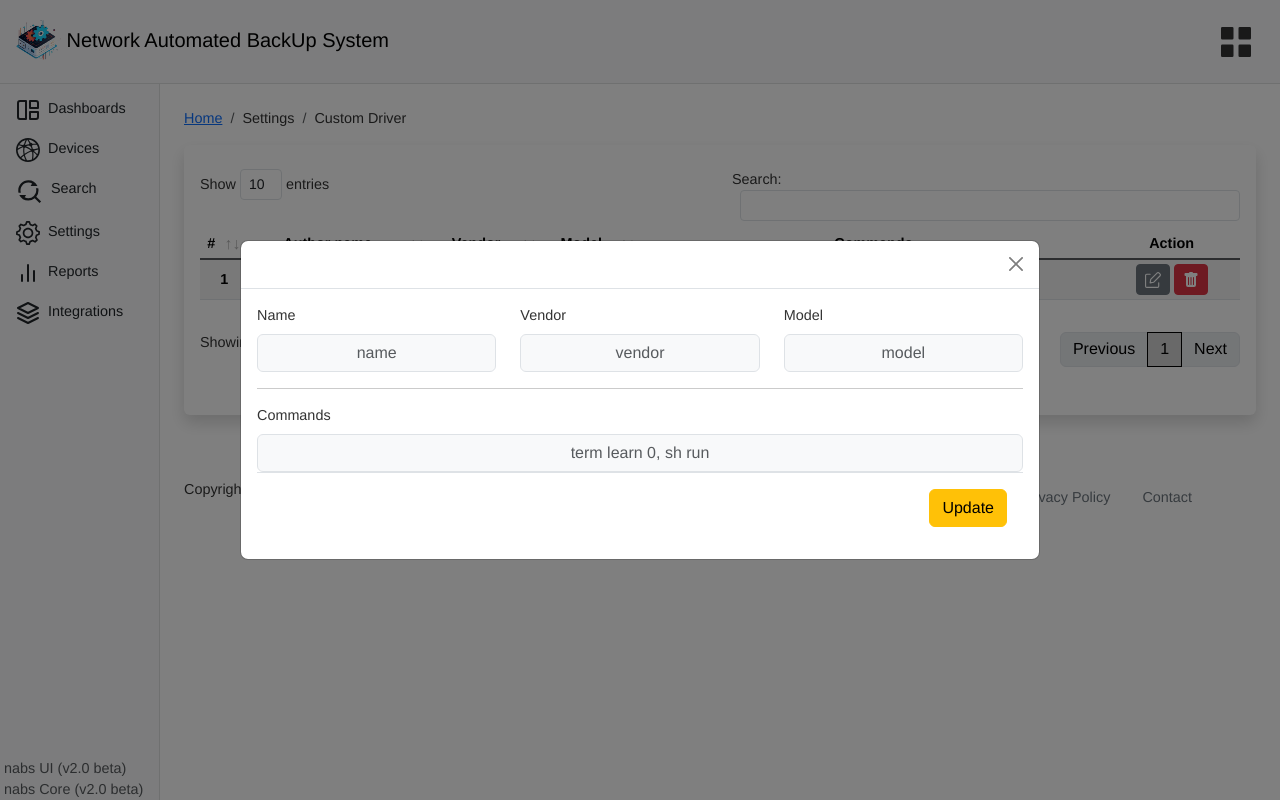
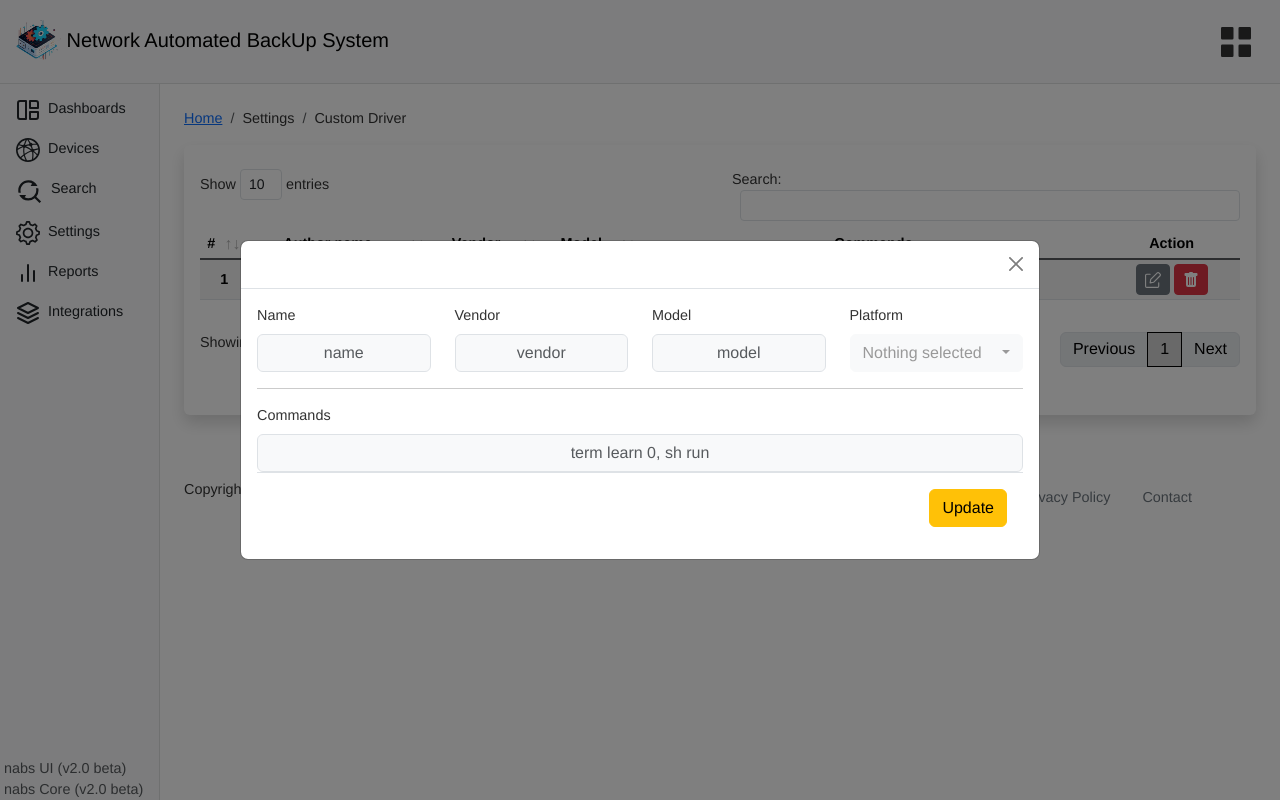
Before and after one commit to Sivolen/NABS, a Flask app: template app/templates/drivers.html in a window 1280 px wide, after a click that opens the changed part. Run offline with Flask 3, Linux system fonts and the light colour scheme; the template is opened without the code that fills it: most values are stand-ins (such as "Sample title", 1, 10 or a date in 2020); parts of the project's set-up code (start-up, migrations or seed data) failed here and were passed over; some libraries are stand-ins or nearby versions.

Commit message:
Add chose nornir platform for custom driver

```diff
--- a/app/models.py
+++ b/app/models.py
@@ -222,6 +222,7 @@ class CustomDrivers(db.Model):
     drivers_name = db.Column(db.String(100), index=True, nullable=False)
     drivers_vendor = db.Column(db.String(100), index=True, nullable=True)
     drivers_model = db.Column(db.String(100), index=True, nullable=True)
+    drivers_platform = db.Column(db.String(100), index=True, nullable=True)
     drivers_commands = db.Column(db.String(255), index=True, nullable=True)
 
     # Return format massages from DB
--- a/app/templates/drivers.html
+++ b/app/templates/drivers.html
@@ -82,6 +82,14 @@
                             <div class="valid-feedback">Greate</div>
                             <div class="invalid-feedback">Model list is invalid!</div>
                         </div>
+                        <div class="col text-start">
+                            <label for="platform" class="form-label">Platform</label>
+                            <select class="show-tick form-control selectpicker" data-actions-box="true" data-selected-text-format="count" data-live-search="true" id="platform" name="platform" required>
+                                {% for platform in netmiko_drivers %} <option value="{{ platform }}">{{ platform }}</option> {% endfor %}
+                            </select>
+                            <div class="valid-feedback">Greate</div>
+                            <div class="invalid-feedback">platform is invalid!</div>
+                        </div>
                     </div>
                     <hr>
                     <div class="col text-start">
@@ -133,6 +141,12 @@
                             <input type="text" class="form-control bg-light text-center" id="edit-model" name="edit-model" placeholder="model" value="" required />
                             <div class="valid-feedback">Greate</div>
                             <div class="invalid-feedback">Model list is invalid!</div>
+                        </div>
+                        <div class="col text-start">
+                            <label for="edit-platform" class="form-label">Platform</label>
+                            <select class="show-tick form-control selectpicker" data-actions-box="true" data-selected-text-format="edit-platform" data-live-search="true" id="edit-platform" name="edit-platform" required></select>
+                            <div class="valid-feedback">Greate</div>
+                            <div class="invalid-feedback">platform is invalid!</div>
                         </div>
                     </div>
                     <hr>
@@ -201,6 +215,19 @@
           $("#edit-model").val(result["drivers_model"]);
           $("#edit-commands").val(result["drivers_commands"]);
           //
+          let select = $("#edit-platform");
+          select.find("option").remove(); // remove all options
+          select.selectpicker("destroy"); // temporary patch!
+          select.selectpicker(); // temporary patch!
+          for (let platform in result["netmiko_drivers"]) {
+            if (result["drivers_platform"] == result["netmiko_drivers"][platform]) {
+              select.append(new Option(result["netmiko_drivers"][platform], result["netmiko_drivers"][platform], true, true));
+            } else {
+              select.append(new Option(result["netmiko_drivers"][platform], result["netmiko_drivers"][platform]));
+            }
+          }
+          select.selectpicker("refresh");
+          //
           $("#edit_driver_btn").val(custom_drivers_id);
         }
       },
```
Also changed, not shown: app/modules/dbutils/db_drivers.py (+14 -10 lines), app/utils.py (+0 -10 lines), app/views/drivers.py (+6 -1 lines), backuper.py (+13 -3 lines).
